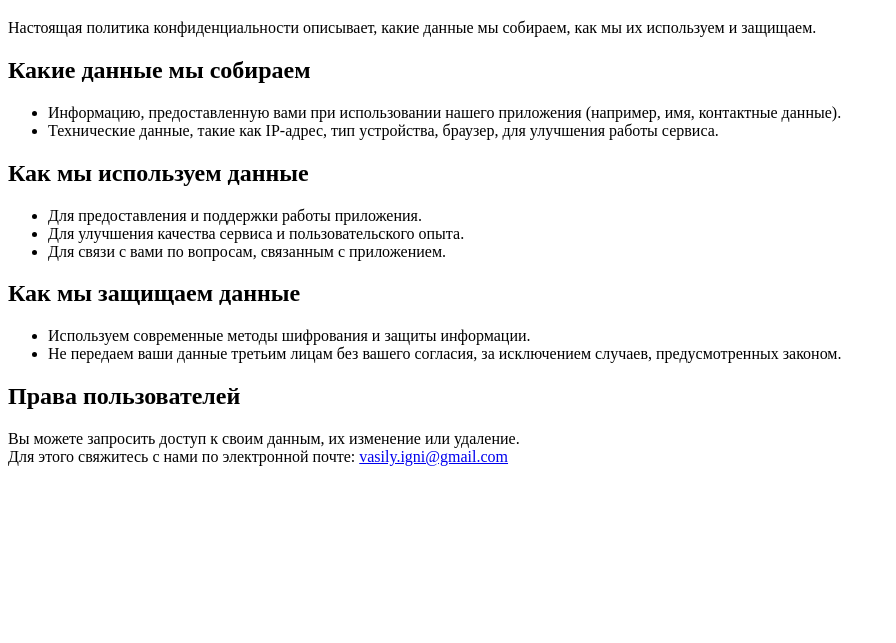
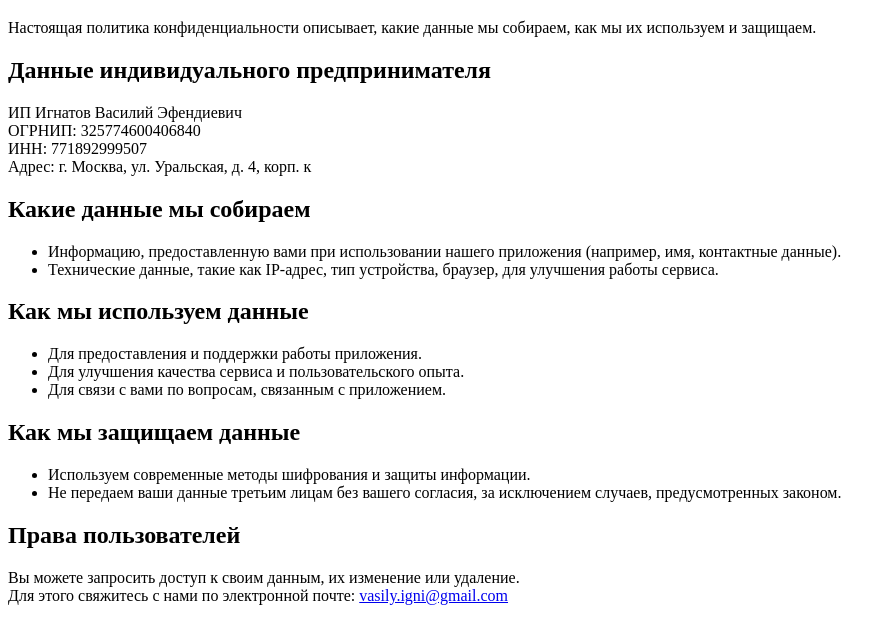
Before and after one commit to xxNpCxx/privacy_policy, a plain HTML site: page index.html in a window 1280 px wide. Shown: the part 61-704 px from the top of the page, without its empty margins (0-896 px from the left). Drawn offline with Linux system fonts and the light colour scheme.

Commit message:
Update index.html

```diff
--- a/index.html
+++ b/index.html
@@ -7,6 +7,15 @@
 <body>
   <h1>Политика конфиденциальности</h1>
   <p>Настоящая политика конфиденциальности описывает, какие данные мы собираем, как мы их используем и защищаем.</p>
+
+  <h2>Данные индивидуального предпринимателя</h2>
+  <p>
+    ИП Игнатов Василий Эфендиевич<br />
+    ОГРНИП: 325774600406840<br />
+    ИНН: 771892999507<br />
+    Адрес: г. Москва, ул. Уральская, д. 4, корп. к
+  </p>
+
   <h2>Какие данные мы собираем</h2>
   <ul>
     <li>Информацию, предоставленную вами при использовании нашего приложения (например, имя, контактные данные).</li>
```
